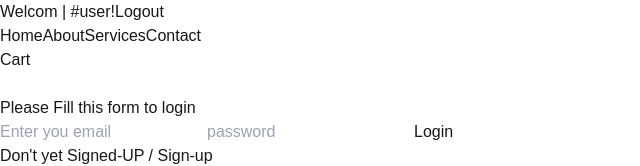
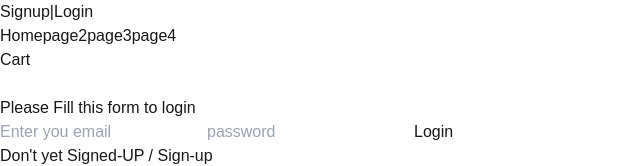
Before and after one commit to ashutosh-dgksocial/fake-ecom, a Next.js app: page /login-form in a window 1280 px wide. Shown: the top 166 px of the page, without its empty margins (0-640 px from the left). Built offline with nearby package versions, Linux system fonts and the light colour scheme.

Commit message:
one userAuthentication pages navbar linking is left

```diff
--- a/src/app/login-form/page.jsx
+++ b/src/app/login-form/page.jsx
@@ -3,15 +3,14 @@
 import Link from 'next/link'
 import React, { useEffect, useState } from 'react'
 
-const Signup = () => {
+const LoginForm = () => {
     const [userData, setUserData] = useState({ email: '', password: '' })
     const [existingUserData, setExistingUserData] = useState([]);
 
     useEffect(() => {
         const checkStoreUser = JSON.parse(localStorage.getItem('users')) ?? [];
         setExistingUserData(checkStoreUser);
-
-    }, [userData])
+    }, [])
 
     const handleInput = (event) => {
         setUserData({ ...userData, [event.target.name]: event.target.value }); // {name: "valueXYZ"}
@@ -19,20 +18,23 @@ const Signup = () => {
 
     const handleSignIn = (e) => {
         e.preventDefault();
-        console.log("Submitted Data:", userData);
-        if (existingUserData.email === userData.email) {
-            alert('you Logged In successfully...')
-            return;
+        const findUser = existingUserData.find((Edata) => Edata.email === userData.email);
+
+        if (findUser && findUser.password === userData.password) {
+            console.log("Submitted Data:", userData);
+            console.log('existing user', existingUserData);
+
+            // Reset user data after successful login
+            setUserData({
+                email: '',
+                password: ''
+            });
+            alert('You logged in successfully...');
+        } else {
+            alert('Email or password did not match.');
         }
+    };
 
-        setUserData({
-            userName: '',
-            email: '',
-            phon: '',
-            password: ''
-        });
-
-    };
     return (
         <div className=''>
             <div className='flex justify-center items-center w-[300px] mx-auto bg-green-600 rounded-xl py-10'>
@@ -49,7 +51,7 @@ const Signup = () => {
 
                     <input onChange={handleInput}
                         value={userData.password}
-                        type="text"
+                        type="password"
                         name='password'
                         className='text-black py-2 px-4 rounded-xl'
                         placeholder='password' required />
@@ -68,4 +70,4 @@ const Signup = () => {
     )
 }
 
-export default Signup;
+export default LoginForm;
--- a/src/app/sections/Appheader.jsx
+++ b/src/app/sections/Appheader.jsx
@@ -12,7 +12,7 @@ function AppHeader() {
     //     const cartCount = localStorage.getItem('cartCount') ?? 0;
     //     setItemCount(cartCount);
     // })
-    const user = true;
+    const user = false;
     return (
         <header>
             <nav className="bg-white shadow-lg">
@@ -20,19 +20,22 @@ function AppHeader() {
                     <div>
                         {user ? (
                             <>
-                                <span className="p-4 shadow text-green-500">Welcom | #user!</span>
+                                <span className="p-4 shadow text-green-500">welcome | #user!</span>
                                 <button className="text-black border-2 py-1 px-4 hover:bg-black hover:text-white active:scale-90 duration-200 ml-4 ">Logout</button>
 
                             </>) :
 
                             (
                                 <>
-                                    <Link href="/signup-form" className="text-xl font-bold text-black">
-                                        <Signup />
+                                   <div className="flex gap-2">
+                                   <Link href="/signup-form" className="text-xl font-bold text-black hover:text-red-500">
+                                        Signup
                                     </Link>
-                                    <Link href="#" className="text-xl font-bold text-black">
-                                        <Login />
+                                    <span className="text-black">|</span>
+                                    <Link href="login-form" className="text-xl font-bold text-red-500  hover:text-red-500 hover:underline">
+                                        Login
                                     </Link>
+                                   </div>
                                 </>
                             )
                         }
@@ -41,9 +44,9 @@ function AppHeader() {
                     </div>
                     <div className="hidden md:flex space-x-8">
                         <Link href="/" className="text-gray-700 hover:text-blue-500">Home</Link>
-                        <a href="#" className="text-gray-700 hover:text-blue-500">About</a>
-                        <a href="#" className="text-gray-700 hover:text-blue-500">Services</a>
-                        <a href="#" className="text-gray-700 hover:text-blue-500">Contact</a>
+                        <a href="#" className="text-gray-700 hover:text-blue-500">page2</a>
+                        <a href="#" className="text-gray-700 hover:text-blue-500">page3</a>
+                        <a href="#" className="text-gray-700 hover:text-blue-500">page4</a>
                     </div>
                     <Link href={'./cart'} className="rounded-[2px] hover:text-white text-black px-4 p-2 border cursor-pointer border-black hover:bg-blue-500 hover:border-white duration-300">
                         Cart
```
